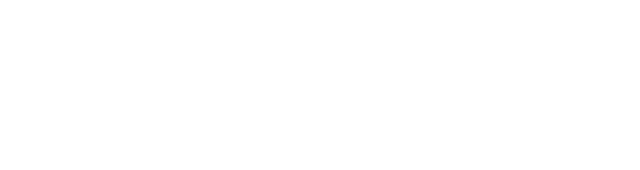
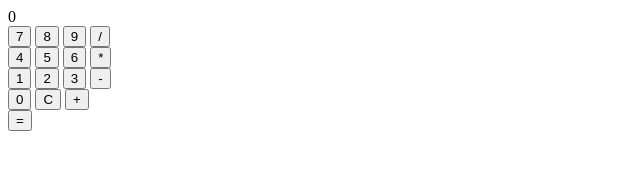
Before and after one commit to VolTorian/odin-calculator, a plain HTML site: page index.html in a window 1280 px wide. Shown: the whole page, without its empty margins (0-640 px from the left). Drawn offline with Linux system fonts and the light colour scheme.

Commit message:
basic calculator layout, no styling

```diff
--- a/index.html
+++ b/index.html
@@ -10,6 +10,35 @@
     </head>
 
     <body>
+        <div id="display">0</div>
 
+        <div class="buttons">
+            <div class="row">
+                <button class="number" id="seven">7</button>
+                <button class="number" id="eight">8</button>
+                <button class="number" id="nine">9</button>
+                <button class="operator" id="divide">/</button>
+            </div>
+            <div class="row">
+                <button class="number" id="four">4</button>
+                <button class="number" id="five">5</button>
+                <button class="number" id="six">6</button>
+                <button class="operator" id="multiply">*</button>
+            </div>
+            <div class="row">
+                <button class="number" id="one">1</button>
+                <button class="number" id="two">2</button>
+                <button class="number" id="three">3</button>
+                <button class="operator" id="subtract">-</button>
+            </div>
+            <div class="row">
+                <button class="number" id="zero">0</button>
+                <button class="action" id="clear">C</button>
+                <button class="operator" id="add">+</button>
+            </div>
+            <div class="row">
+                <button class="action" id="equals">=</button>
+            </div>
+        </div>
     </body>
 </html>
```
